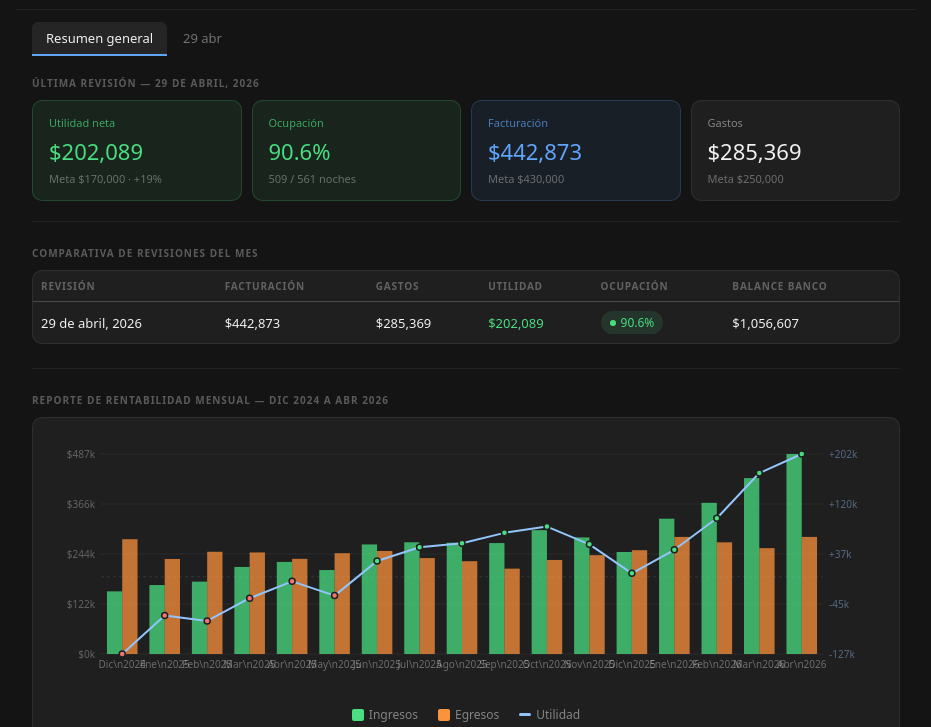
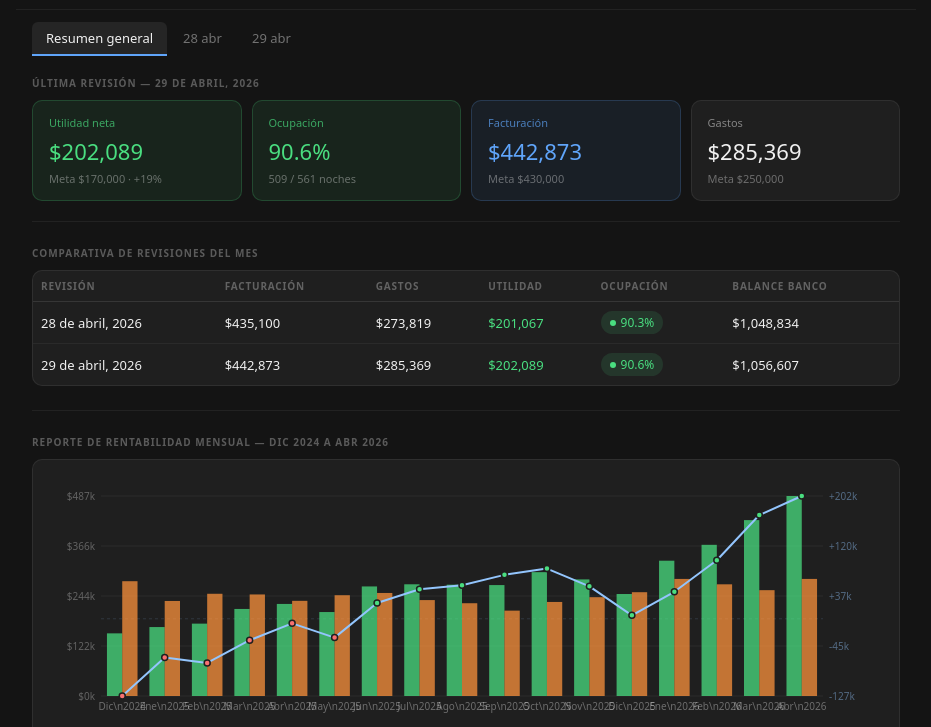
Before and after one commit to ailanfca/arkhos-dashboard, a plain HTML site: page index.html in a window 1280 px wide. Shown: the part 73-800 px from the top of the page, without its empty margins (174-1105 px from the left). Drawn offline with Linux system fonts and the light colour scheme.

Commit message:
Update index.html

```diff
--- a/index.html
+++ b/index.html
@@ -87,6 +87,45 @@
 const pct = (n) => (n * 100).toFixed(1) + '%';
 
 const REVISIONES = [
+  {
+    id:"rev_28abr",
+    label:"28 abr",
+    fecha:"28 de abril, 2026",
+    utilidad:201067,utilidadMeta:170000,
+    ocupacion:0.9029,totalNoches:507,nochesTotales:561,
+    facturacion:435100,facturacionMeta:430000,
+    facturacionFinalProyectada:474887,
+    gastos:273819,gastosMeta:250000,
+    balanceBancario:1048834,
+    pendientesPorEntrar:39787,
+    totalAcumulado:474887,
+    capInstaladaUSD:650,capInstaladaMXN:10725,capConDescuento:8938,nochesDisponibles:12,
+    facturacionProyectada:483824,utilidadProyectada:211792,
+    totalLimpiezas:78,costoPersonal:41000,comisiones:8300,totalPagadoLimpiezas:52414,
+    cfeLuz:1078,agua:5362,gas:3045,internetFraxc:5800,totalServicios:18336,
+    totalInsumos:27362,
+    espacios:[
+      {num:1, nombre:"Áurea 1 (Casa)",       rating:4.67, reviews:42,  pct:1.0000, distintivo:""},
+      {num:2, nombre:"Áurea 2 (Casa)",        rating:4.59, reviews:58,  pct:0.8571, distintivo:""},
+      {num:3, nombre:"Áurea 2 Depa 2",        rating:4.53, reviews:47,  pct:0.8000, distintivo:""},
+      {num:4, nombre:"Áurea 3 (Casa)",        rating:4.61, reviews:134, pct:0.8966, distintivo:""},
+      {num:5, nombre:"Áurea 3 Depa 1",        rating:4.86, reviews:36,  pct:1.0000, distintivo:"🏆"},
+      {num:6, nombre:"Áurea 3 Depa 2",        rating:4.62, reviews:21,  pct:0.9000, distintivo:""},
+      {num:7, nombre:"Áurea 3 Depa 3",        rating:4.93, reviews:29,  pct:0.8148, distintivo:"🏆"},
+      {num:8, nombre:"Creta 1 Depa 1",        rating:5.00, reviews:10,  pct:0.8571, distintivo:"🏆⭐"},
+      {num:9, nombre:"Creta 1 Depa 2",        rating:5.00, reviews:7,   pct:0.9333, distintivo:"🏆⭐"},
+      {num:10,nombre:"Creta 1 Depa 3",        rating:5.00, reviews:4,   pct:0.8667, distintivo:"⭐"},
+      {num:11,nombre:"Creta 1 Depa 4",        rating:5.00, reviews:4,   pct:0.9667, distintivo:"⭐"},
+      {num:12,nombre:"Creta 1 Depa 5",        rating:5.00, reviews:4,   pct:0.8667, distintivo:"⭐"},
+      {num:13,nombre:"Creta 2 Depa 1",        rating:4.72, reviews:29,  pct:0.8966, distintivo:""},
+      {num:14,nombre:"Creta 2 Depa 2",        rating:4.59, reviews:32,  pct:0.9333, distintivo:""},
+      {num:15,nombre:"Creta 2 Depa 3",        rating:4.67, reviews:21,  pct:0.9000, distintivo:""},
+      {num:16,nombre:"Creta 3 Depa 1",        rating:4.69, reviews:16,  pct:0.9333, distintivo:"⭐"},
+      {num:17,nombre:"Creta 3 Depa 2",        rating:4.81, reviews:16,  pct:0.9333, distintivo:"⭐"},
+      {num:18,nombre:"Creta 3 Depa 3",        rating:4.95, reviews:19,  pct:0.9000, distintivo:"🏆⭐"},
+      {num:19,nombre:"Creta 3 Depa 4",        rating:5.00, reviews:18,  pct:0.9000, distintivo:"🏆⭐"}
+    ]
+  },
   {
     id:"rev_29abr",
     label:"29 abr",
```
